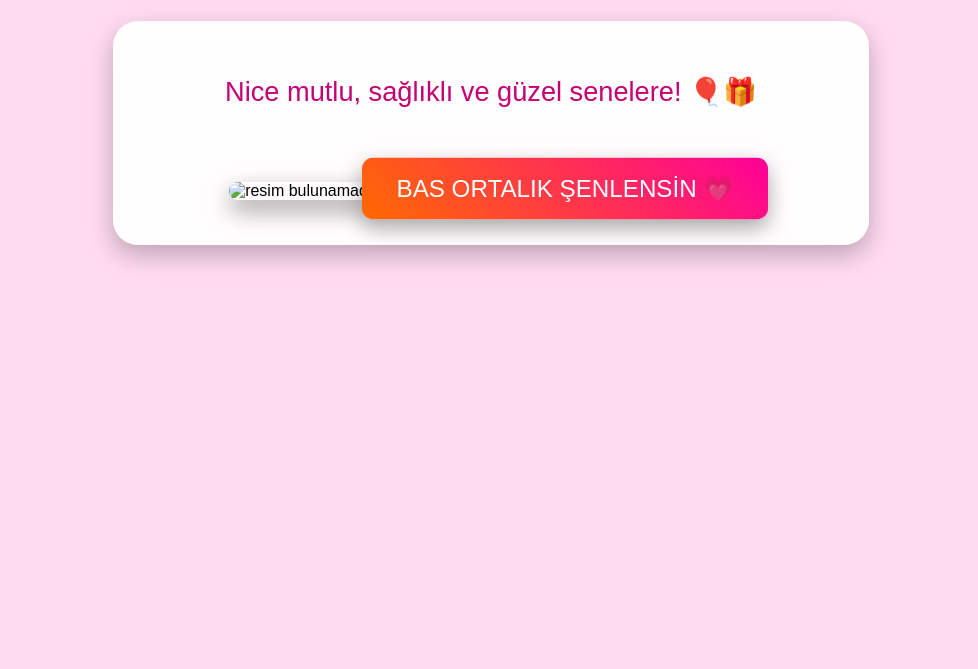
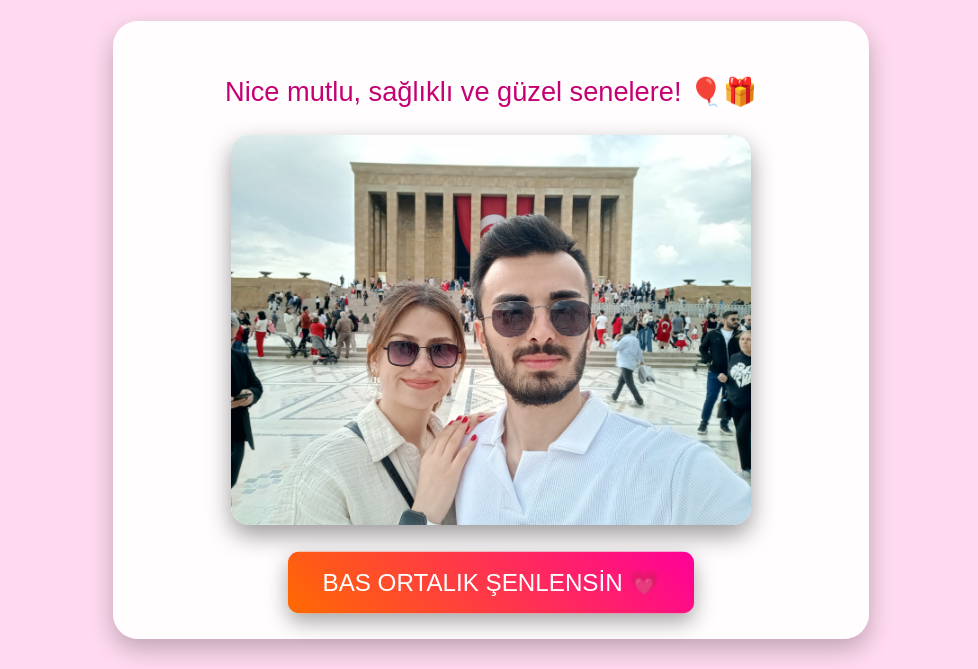
Before and after one commit to eminc0/dogumgunu, a plain HTML site: page dogumgünü.html in a window 1280 px wide. Shown: the part 131-800 px from the top of the page, without its empty margins (149-1127 px from the left). Drawn offline with Linux system fonts and the light colour scheme.

Commit message:
Fix image source path in dogumgünü. html

```diff
--- a/dogumgünü.html
+++ b/dogumgünü.html
@@ -163,7 +163,7 @@
     <div class="card">
         <p style="font-size: 1.7em; color:#c40072;">Nice mutlu, sağlıklı ve güzel senelere! 🎈🎁</p>
 
-        <img src="/resimler/dogumgunu2.jpg" alt="resim bulunamadı" />
+        <img src="/dogumgunu2.jpg" alt="resim bulunamadı" />
 
         <button class="button" onclick="sarkiCal()">BAS ORTALIK ŞENLENSİN 💗</button>
     </div>
```
